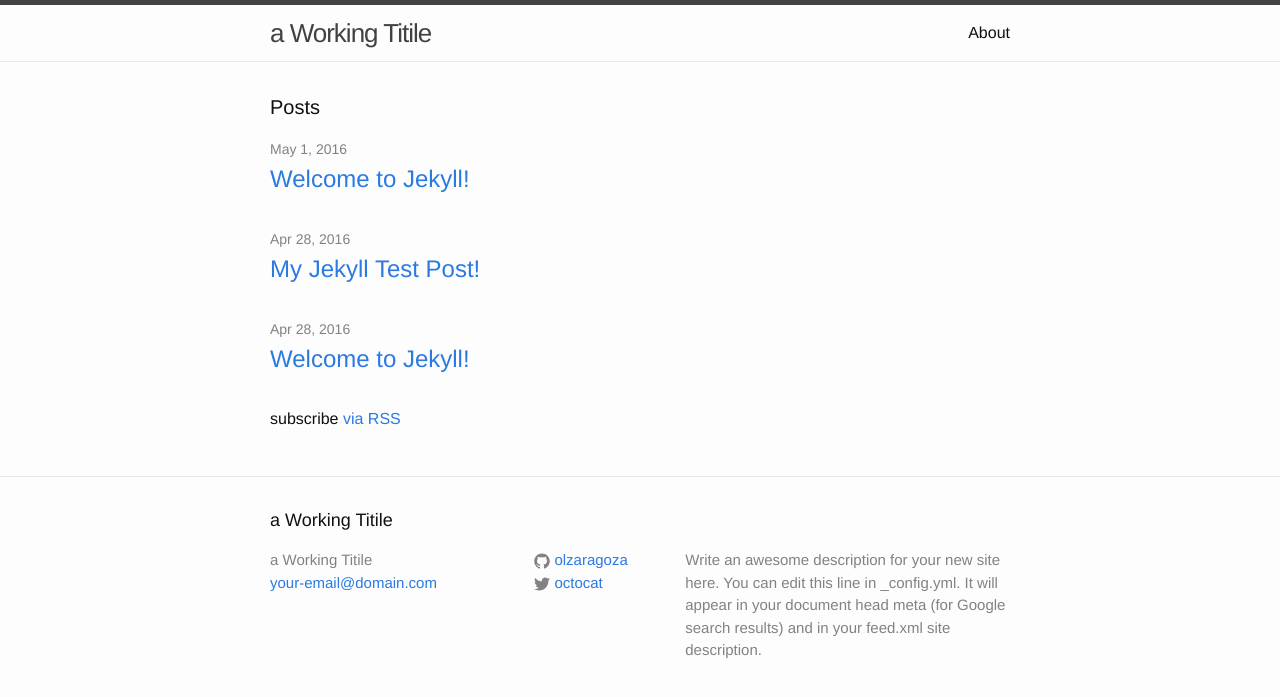
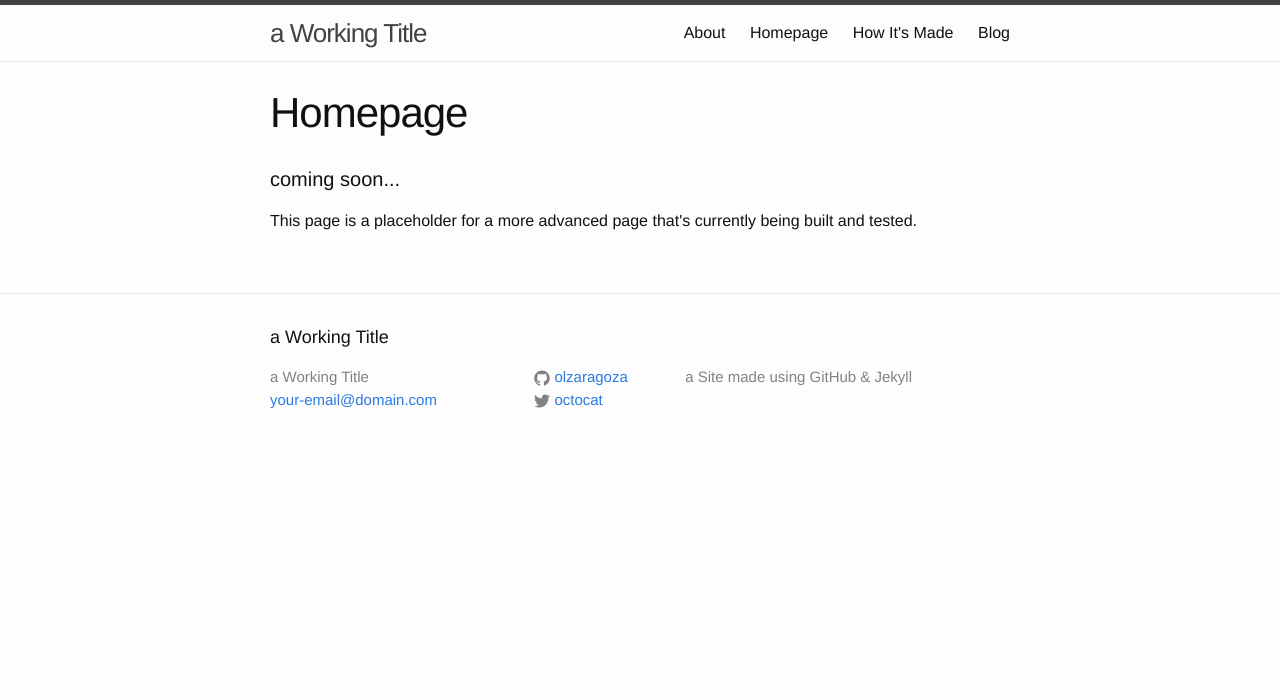
Before and after one commit to olzaragoza/jekyllmd, a Jekyll site: the page built from index.html, in a window 1280 px wide. Shown: the top 697 px of the page. Built offline with Jekyll 4.4.1, drawn with Linux system fonts in a browser that asks for light colours.

```diff
--- a/_config.yml
+++ b/_config.yml
@@ -6,12 +6,10 @@
 # 'jekyll serve'. If you change this file, please restart the server process.
 
 # Site settings
-title: a Working Titile
+title: a Working Title
 email: your-email@domain.com
 description: > # this means to ignore newlines until "baseurl:"
-  Write an awesome description for your new site here. You can edit this
-  line in _config.yml. It will appear in your document head meta (for
-  Google search results) and in your feed.xml site description.
+  a Site made using GitHub & Jekyll
 baseurl: "/jekyllmd" # the subpath of your site, e.g. /blog
 url: "https://olzaragoza.github.io" # the base hostname & protocol for your site
 twitter_username: octocat
--- a/_includes/icon-github.html
+++ b/_includes/icon-github.html
@@ -1 +1 @@
-<a href="https://github.com/{{ include.username }}"><span class="icon icon--github">{% include icon-github.svg %}</span><span class="username">{{ include.username }}</span></a>
+<a href="https://github.com/{{ include.username }}" target="_blank"><span class="icon icon--github">{% include icon-github.svg %}</span><span class="username">{{ include.username }}</span></a>
--- a/_includes/icon-twitter.html
+++ b/_includes/icon-twitter.html
@@ -1 +1 @@
-<a href="https://twitter.com/{{ include.username }}"><span class="icon icon--twitter">{% include icon-twitter.svg %}</span><span class="username">{{ include.username }}</span></a>
+<a href="https://twitter.com/{{ include.username }}" target="_blank"><span class="icon icon--twitter">{% include icon-twitter.svg %}</span><span class="username">{{ include.username }}</span></a>
--- a/index.html
+++ b/index.html
@@ -1,23 +1,12 @@
 ---
-layout: default
+layout: page
+title: Homepage
 ---
 
 <div class="home">
 
-  <h1 class="page-heading">Posts</h1>
+  <h1 class="page-heading">coming soon...</h1>
 
-  <ul class="post-list">
-    {% for post in site.posts %}
-      <li>
-        <span class="post-meta">{{ post.date | date: "%b %-d, %Y" }}</span>
-
-        <h2>
-          <a class="post-link" href="{{ post.url | prepend: site.baseurl }}">{{ post.title }}</a>
-        </h2>
-      </li>
-    {% endfor %}
-  </ul>
-
-  <p class="rss-subscribe">subscribe <a href="{{ "/feed.xml" | prepend: site.baseurl }}">via RSS</a></p>
+This page is a placeholder for a more advanced page that's currently being built and tested.
 
 </div>
```
Also changed, not shown: _posts/2016-04-28-test-post.markdown (+11 -7 lines), madewith.md (added, +7 -0 lines), posts.html (added, +25 -0 lines).
